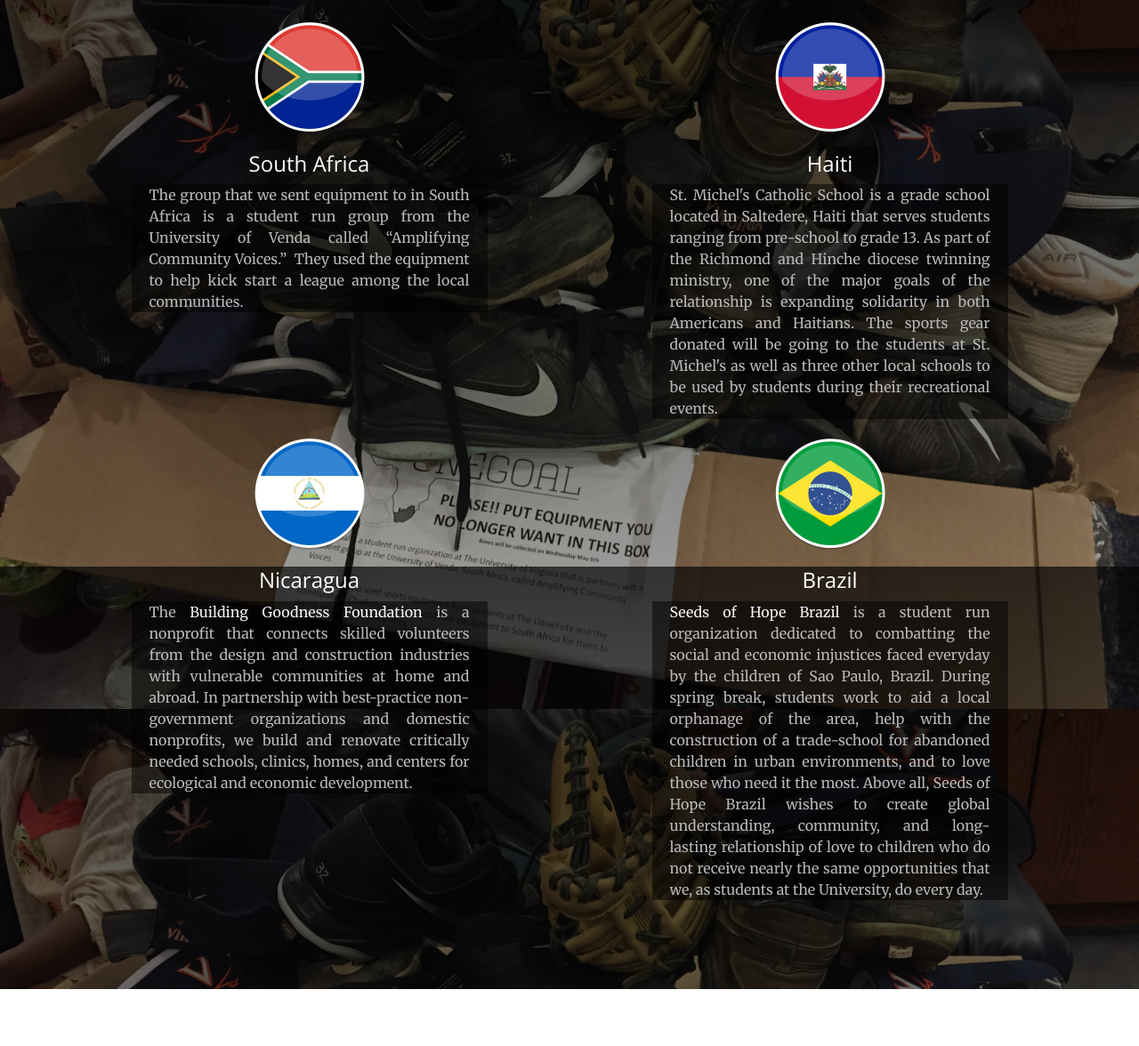
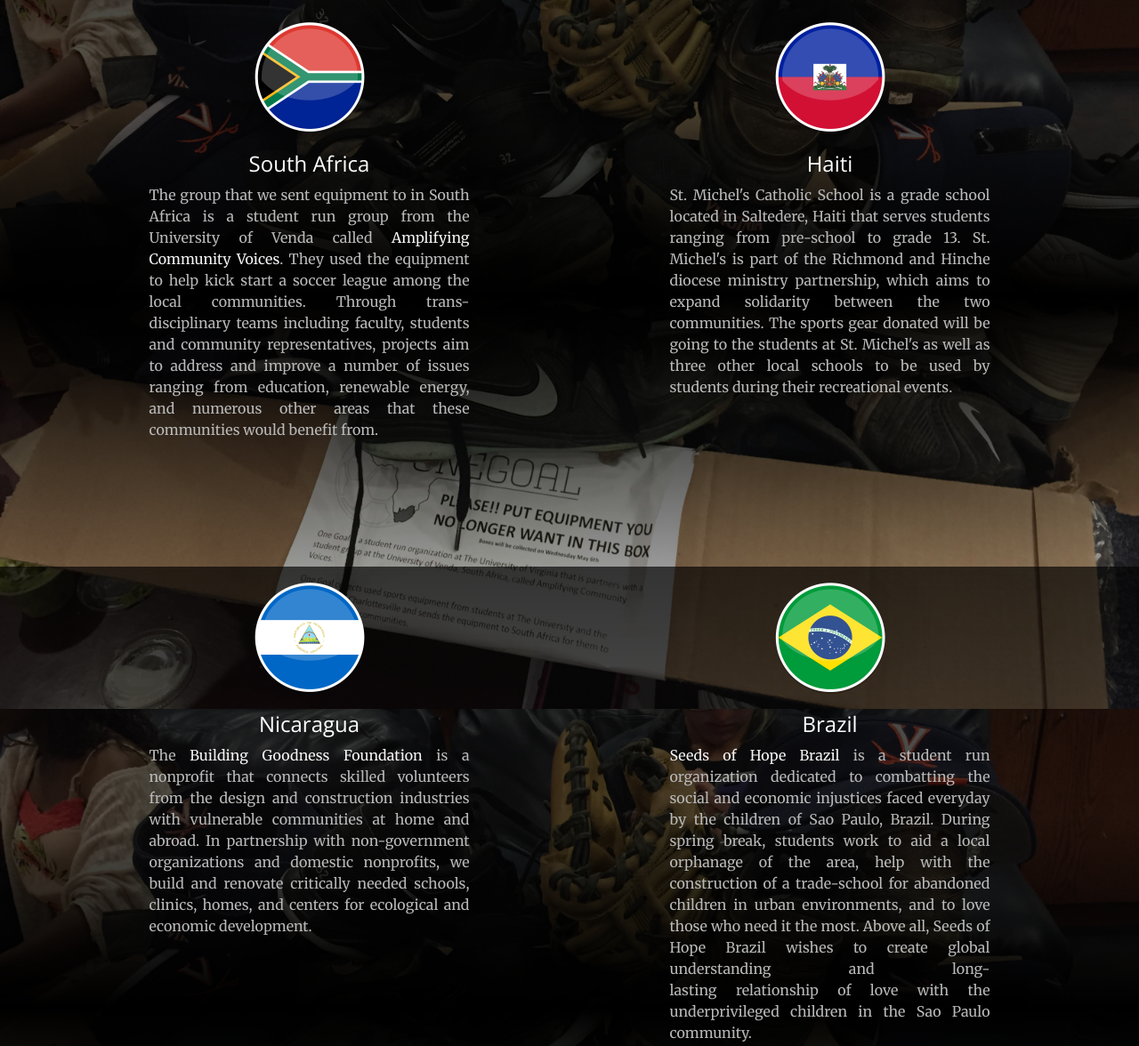
Before and after one commit to mcr5fh/OneGoal, a plain HTML site: page index.html in a window 1280 px wide. Shown: the part 1872-3048 px from the top of the page at 89% size. Drawn offline with nearby package versions, Linux system fonts and the light colour scheme.

Commit message:
Fixed Jumbotron picutre sizing issue as well as page jumps.  Added descriptions of the recent projects

```diff
--- a/css/creative.css
+++ b/css/creative.css
@@ -45,6 +45,11 @@ h6 {
     font-family: 'Open Sans','Helvetica Neue',Arial,sans-serif;
 }
 
+.txtBox {
+    min-height: 610px;
+}
+
+
 p {
     padding-right: 20px;
     padding-left: 20px;
@@ -53,6 +58,10 @@ p {
     line-height: 1.5;
 }
 
+.projects-heading{
+    font-size: 21px;
+    font-family: 'Open Sans','Helvetica Neue',Arial,sans-serif;
+}
 .bg-primary {
     background-color: #26983A; /* this is a green color.  used to be -> #f05f40;*/
 }
@@ -112,16 +121,16 @@ aside {
     padding: 0px;
 }
 #info .overlay{
-    background: -moz-linear-gradient(top,  rgba(0,0,0,0.8) 0%, rgba(0,0,0,0.73) 17%, rgba(0,0,0,0.66) 35%, rgba(0,0,0,0.55) 62%, rgba(0,0,0,0.4) 100%); /* FF3.6+ */
+    background: -moz-linear-gradient(top,  rgba(0,0,0,0.8) 0%, rgba(0,0,0,0.73) 17%, rgba(0,0,0,0.66) 35%, rgba(0,0,0,1) 62%, rgba(0,0,0,0.4) 100%); /* FF3.6+ */
     background: -webkit-gradient(linear, left top, left bottom, color-stop(0%,rgba(0,0,0,0.8)), color-stop(17%,rgba(0,0,0,0.73)), color-stop(35%,rgba(0,0,0,0.66)), color-stop(62%,rgba(0,0,0,0.55)), color-stop(100%,rgba(0,0,0,0.4))); /* Chrome,Safari4+ */
-    background: -webkit-linear-gradient(top,  rgba(0,0,0,0.8) 0%,rgba(0,0,0,0.73) 17%,rgba(0,0,0,0.66) 35%,rgba(0,0,0,0.55) 62%,rgba(0,0,0,0.4) 100%); /* Chrome10+,Safari5.1+ */
-    background: -o-linear-gradient(top,  rgba(0,0,0,0.8) 0%,rgba(0,0,0,0.73) 17%,rgba(0,0,0,0.66) 35%,rgba(0,0,0,0.55) 62%,rgba(0,0,0,0.4) 100%); /* Opera 11.10+ */
-    background: -ms-linear-gradient(top,  rgba(0,0,0,0.8) 0%,rgba(0,0,0,0.73) 17%,rgba(0,0,0,0.66) 35%,rgba(0,0,0,0.55) 62%,rgba(0,0,0,0.4) 100%); /* IE10+ */
-    background: linear-gradient(to bottom,  rgba(0,0,0,0.8) 0%,rgba(0,0,0,0.73) 17%,rgba(0,0,0,0.66) 35%,rgba(0,0,0,0.55) 62%,rgba(0,0,0,0.4) 100%); /* W3C */
+    background: -webkit-linear-gradient(top,  rgba(0,0,0,0.8) 0%,rgba(0,0,0,0.73) 17%,rgba(0,0,0,0.66) 35%,rgba(0,0,0,1) 62%,rgba(0,0,0,0.4) 100%); /* Chrome10+,Safari5.1+ */
+    background: -o-linear-gradient(top,  rgba(0,0,0,0.8) 0%,rgba(0,0,0,0.73) 17%,rgba(0,0,0,0.66) 35%,rgba(0,0,0,1) 62%,rgba(0,0,0,0.4) 100%); /* Opera 11.10+ */
+    background: -ms-linear-gradient(top,  rgba(0,0,0,0.8) 0%,rgba(0,0,0,0.73) 17%,rgba(0,0,0,0.66) 35%,rgba(0,0,0,1) 62%,rgba(0,0,0,0.4) 100%); /* IE10+ */
+    background: linear-gradient(to bottom,  rgba(0,0,0,0.8) 0%,rgba(0,0,0,0.73) 17%,rgba(0,0,0,0.66) 35%,rgba(0,0,0,1) 62%,rgba(0,0,0,0.4) 100%); /* W3C */
     filter: progid:DXImageTransform.Microsoft.gradient( startColorstr='#cc000000', endColorstr='#66000000',GradientType=0 ); /* IE6-9 */
 
     background-attachment: fixed;
-    padding-bottom: 100px;
+    padding-bottom: 10px;
 }
 
 
--- a/index.html
+++ b/index.html
@@ -88,13 +88,13 @@
                 <div class="col-lg-8 col-lg-offset-2 text-center">
                     <h2 class="section-heading">About One Goal</h2>
                     <hr class="light">
-                    <p class="text-faded">OneGoal is a philanthropic organization founded at the University of Virginia that works to promote healthy, athletic behavior by collecting used sporting equipment and raising money to send that gear to impoverished areas both nationally and internationally. In the past we've worked largely with villages in South Africa but we are expanding our outreach to work in other areas such as Haiti, Nicaragua, Kenya, Tanzania, Argentina, and South Dakota.</p>
+                    <p class="text-faded">OneGoal is a philanthropic organization founded at the University of Virginia that works to promote healthy, athletic behavior by collecting used sporting equipment and raising money to send that gear to impoverished areas both nationally and internationally. In the past we've worked largely with villages in South Africa but we are expanding our outreach to work in other areas such as Haiti, Nicaragua, Brazil, Argentina, and South Dakota.</p>
                     <!--<a href="#" class="btn btn-default btn-xl">Get Started!</a>-->
                 <video style="width:100%" controls>
   					<source src="img/onegoalVideo.mp4" type="video/mp4">
   				</video>
   				<!-- Fix the website thing below -->
-  				<h3> Follow this link and raise money for One Goal by literally opening your web browser: <u><a href="url(www.welzoo.com/join/onegoal/WrtSFyg/QFL1J2A)" color="blue">WelZoo.com</a> </u> </h3>
+  				<h3> Follow this link and raise money for One Goal by literally opening your web browser: <u><a href="http://www.welzoo.com/join/onegoal/WrtSFyg/QFL1J2A" color="blue">WelZoo.com</a> </u> </h3>
             </div>
                 </div>
             </div>
@@ -108,42 +108,47 @@
                 <div class="row">
                     <div class="col-lg-12 text-center">
                         <h2 class="section-heading">Recent projects:</h2>
+                        <!--        Maybe add
+                        <p class="projects-heading">By donating this sports equiptment to schools and communities, we aim to provide  incentivize children to attend class, as they will have sporting events to look forward to in their school day.</p>
+-->
                         <hr class="primary">
-                        <p></p>
                     </div>
                 </div>
 
             <div class="container">
                 <div class="row">
 
-                    <div class="col-lg-6 col-md-6 text-center">
-                        <div class="service-box">
+                    <div class="col-lg-6 col-md-6 text-center ">
+                        <div class="service-box txtBox">
                             <img src="img/Flags/SAFlag2.png" style="width:128px;height:128px;">
                             <h3>South Africa</h3>
-                            <p class="text-muted">The group that we sent equipment to in South Africa is a student run group from the University of Venda called “Amplifying Community Voices.”  They used the equipment to help kick start a league among the local communities.</p>
+                            <p class="text-muted">The group that we sent equipment to in South Africa is a student run group from the University of Venda called <a href="http://www.talloires2011.org/author/joseph.francis"> Amplifying Community Voices</a>. They used the equipment to help kick start a soccer league among the local communities. Through trans-disciplinary teams including faculty, students and community representatives, projects aim to address and improve a number of issues ranging from education, renewable energy, and numerous other areas that these communities would benefit from.</p>
 
                         </div>
                     </div>
                     <div class="col-lg-6 col-md-6 text-center">
-                        <div class="service-box">
+                        <div class="service-box txtBox">
                             <img src="img/Flags/HaitiFlag2.png" style="width:128px;height:128px;">
                             <h3>Haiti</h3>
-                            <p class="text-muted">St. Michel's Catholic School is a grade school located in Saltedere, Haiti that serves students ranging from pre-school to grade 13. As part of the Richmond and Hinche diocese twinning ministry, one of the major goals of the relationship is expanding solidarity in both Americans and Haitians. The sports gear donated will be going to the students at St. Michel's as well as three other local schools to be used by students during their recreational events. </p>
+                            <p class="text-muted">St. Michel's Catholic School is a grade school located in Saltedere, Haiti that serves students ranging from pre-school to grade 13. St. Michel's is part of the Richmond and Hinche diocese ministry partnership, which aims to expand solidarity between the two communities. The sports gear donated will be going to the students at St. Michel's as well as three other local schools to be used by students during their recreational events.</p>
                         </div>
                     </div>
-                    <div class="col-lg-6 col-md-6 text-center">
-                        <div class="service-box">
+                    <div class="col-lg-6 col-md-6 text-center ">
+                        <div class="service-box txtBox">
                             <img src="img/Flags/NicFlag2.png" style="width:128px;height:128px;">
                             <h3>Nicaragua</h3>
-                            <p class="text-muted">The <a href="http://www.buildinggoodness.org/">Building Goodness Foundation</a> is a nonprofit that connects skilled volunteers from the design and construction industries with vulnerable communities at home and abroad. In partnership with best-practice non-government organizations and domestic nonprofits, we build and renovate critically needed schools, clinics, homes, and centers for ecological and economic development. </p>
+                            <p class="text-muted">The <a href="http://www.buildinggoodness.org/">Building Goodness Foundation</a> is a nonprofit that connects skilled volunteers from the design and construction industries with vulnerable communities at home and abroad. In partnership with non-government organizations and domestic nonprofits, we build and renovate critically needed schools, clinics, homes, and centers for ecological and economic development. </p>
                         </div>
                     </div>
+                    <!--
+
+                -->
                     <div class="col-lg-6 col-md-6 text-center">
-                        <div class="service-box">
+                        <div class="service-box txtBox">
                             <img src="img/Flags/BrazilFlag2.png" style="width:128px;height:128px;">
                             <h3>Brazil</h3>
                             <p class="text-muted">
-<a href="http://www.seedsofhopebrazil.com/">Seeds of Hope Brazil</a> is a student run organization dedicated to combatting the social and economic injustices faced everyday by the children of Sao Paulo, Brazil. During spring break, students work to aid a local orphanage of the area, help with the construction of a trade-school for abandoned children in urban environments, and to love those who need it the most.  Above all, Seeds of Hope Brazil wishes to create global understanding, community, and long-lasting relationship of love to children who do not receive nearly the same opportunities that we, as students at the University, do every day.</p>
+                            <a href="http://www.seedsofhopebrazil.com/">Seeds of Hope Brazil</a> is a student run organization dedicated to combatting the social and economic injustices faced everyday by the children of Sao Paulo, Brazil. During spring break, students work to aid a local orphanage of the area, help with the construction of a trade-school for abandoned children in urban environments, and to love those who need it the most.  Above all, Seeds of Hope Brazil wishes to create global understanding and long-lasting relationship of love with the underprivileged children in the Sao Paulo community.</p>
 
                         </div>
                     </div>
```
Also changed, not shown: css/bootstrap.min.css, 1 other file.
